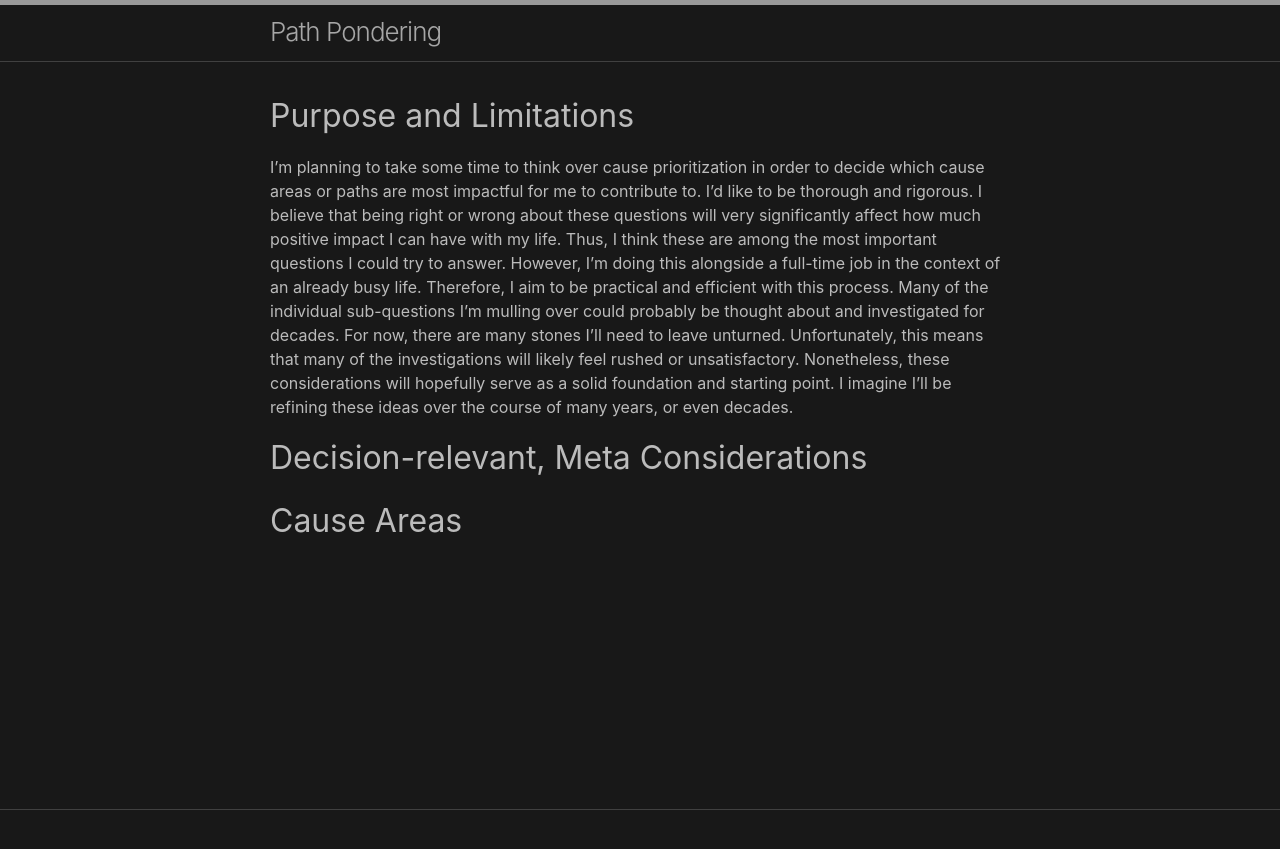
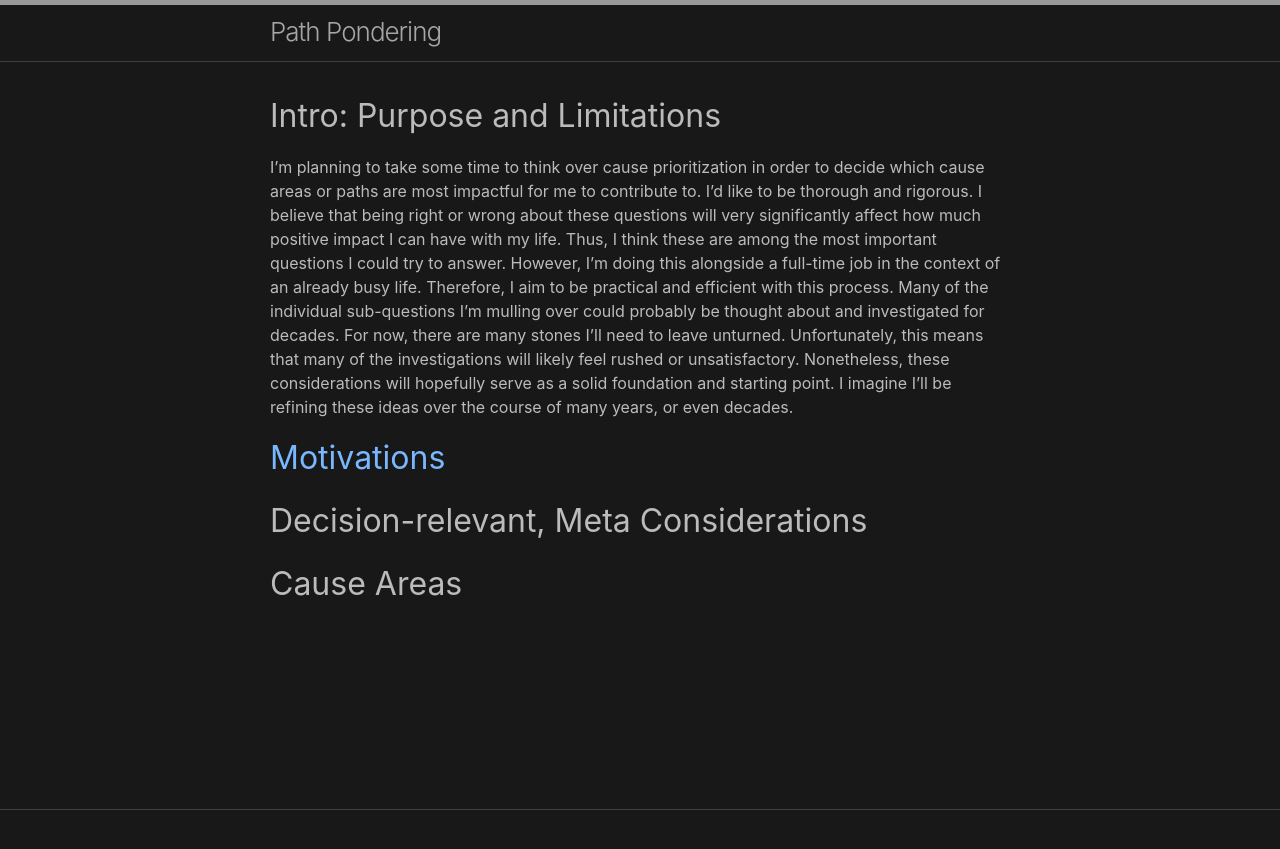
Before and after one commit to TheSre/paths, a Jekyll site: the page built from index.md, in a window 1280 px wide. Shown: the top 849 px of the page. Built offline with Jekyll 4.4.1, drawn with Linux system fonts in a browser that asks for light colours.

```diff
--- a/index.md
+++ b/index.md
@@ -10,7 +10,7 @@ layout: home
 exclude: true
 ---
 
-# Purpose and Limitations
+# Intro: Purpose and Limitations
 I’m planning to take some time to think over cause prioritization in order to
 decide which cause areas or paths are most impactful for me to contribute to.
 I’d like to be thorough and rigorous. I believe that being right or wrong about
@@ -26,6 +26,8 @@ considerations will hopefully serve as a solid foundation and starting point. I
 imagine I’ll be refining these ideas over the course of many years, or even
 decades.
 
+# [Motivations](motivations)
+
 # Decision-relevant, Meta Considerations
 
 # Cause Areas
```
Also changed, not shown: _drafts/motivations.md (line endings or trailing spaces), android-chrome-144x144.png (deleted), apple-touch-icon.png (deleted), mstile-150x150.png (deleted).
